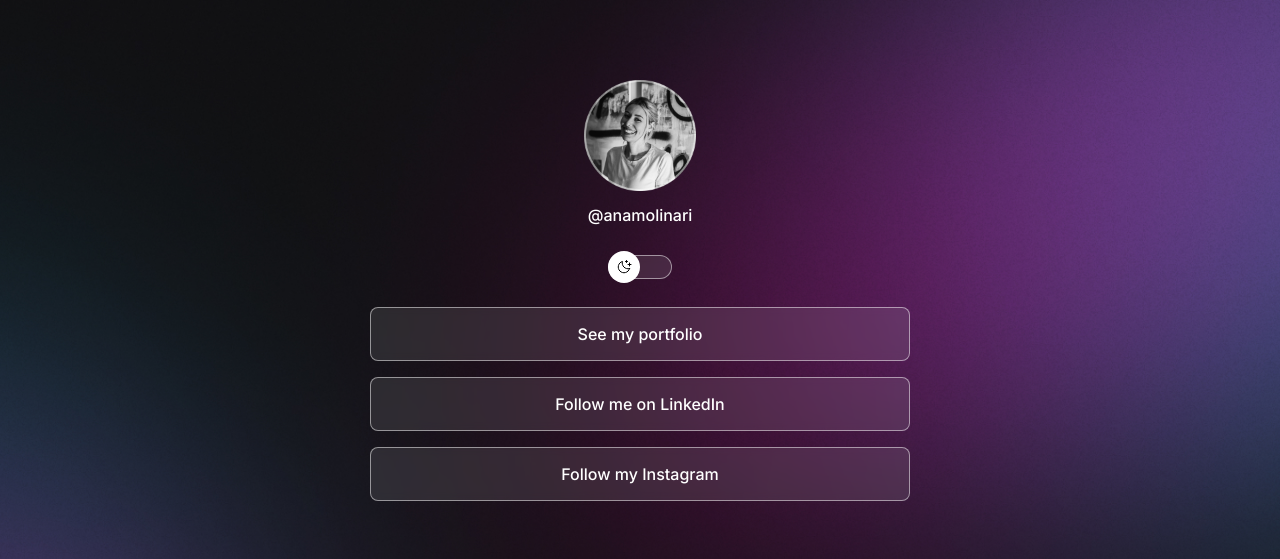
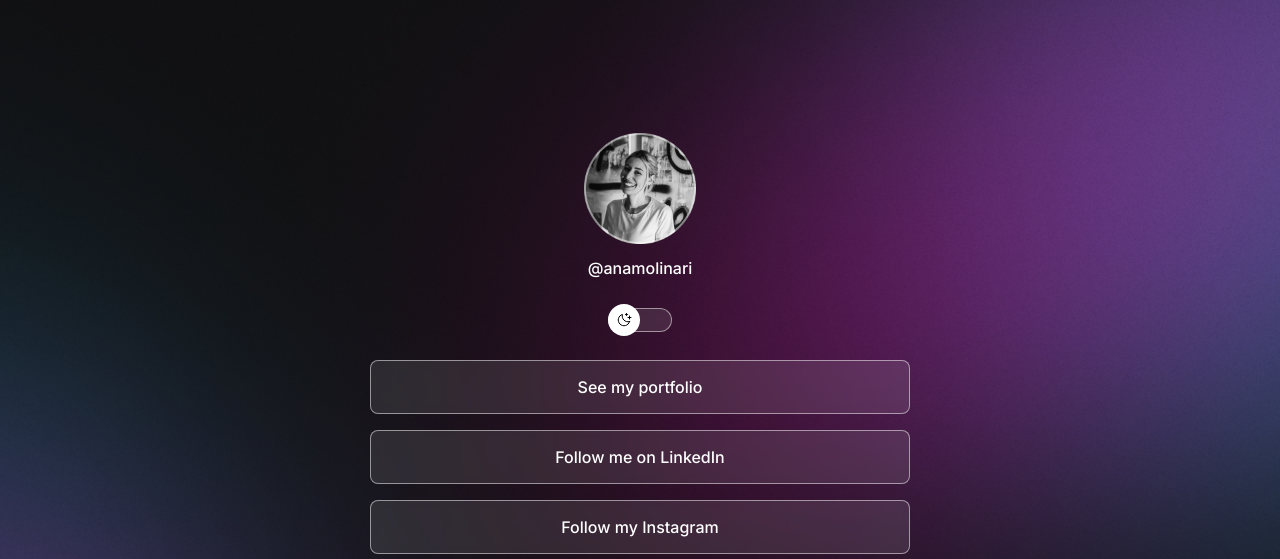
Before and after one commit to anamolinari/link-page, a website: page index.html in a window 1280 px wide. Shown: the top 559 px of the page. Drawn offline with nearby package versions, Linux system fonts and the light colour scheme.

Commit message:
Centralizing the content in the body.

```diff
--- a/style.css
+++ b/style.css
@@ -29,13 +29,16 @@ body * {
   color: var(--text-color);
 }
 
+html,
 body {
+  height: 100%;
+}
+
+body {
+  display: flex;
+  justify-content: center;
+  align-items: center;
   background: var(--bg-url) no-repeat top center/cover;
-  /*background-image: url(./assets/bg-mobile.jpg);
-  background-repeat: no-repeat;
-  background-position: top center;
-  background-size: cover;*/
-  height: 100vh;
 }
 
 #container {
```
Also changed, not shown: package.json (added, +12 -0 lines).
